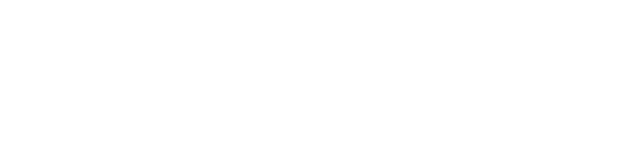
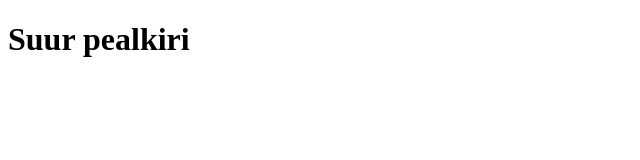
Before and after one commit to MaeTanel/Veebileht, a plain HTML site: page index.html in a window 1280 px wide. Shown: the whole page, without its empty margins (0-640 px from the left). Drawn offline with Linux system fonts and the light colour scheme.

Commit message:
pealkiri

```diff
--- a/index.html
+++ b/index.html
@@ -10,6 +10,7 @@
 
 </head>
 <body>
+<h1>Suur pealkiri</h1>
 
 
 </body>
```
